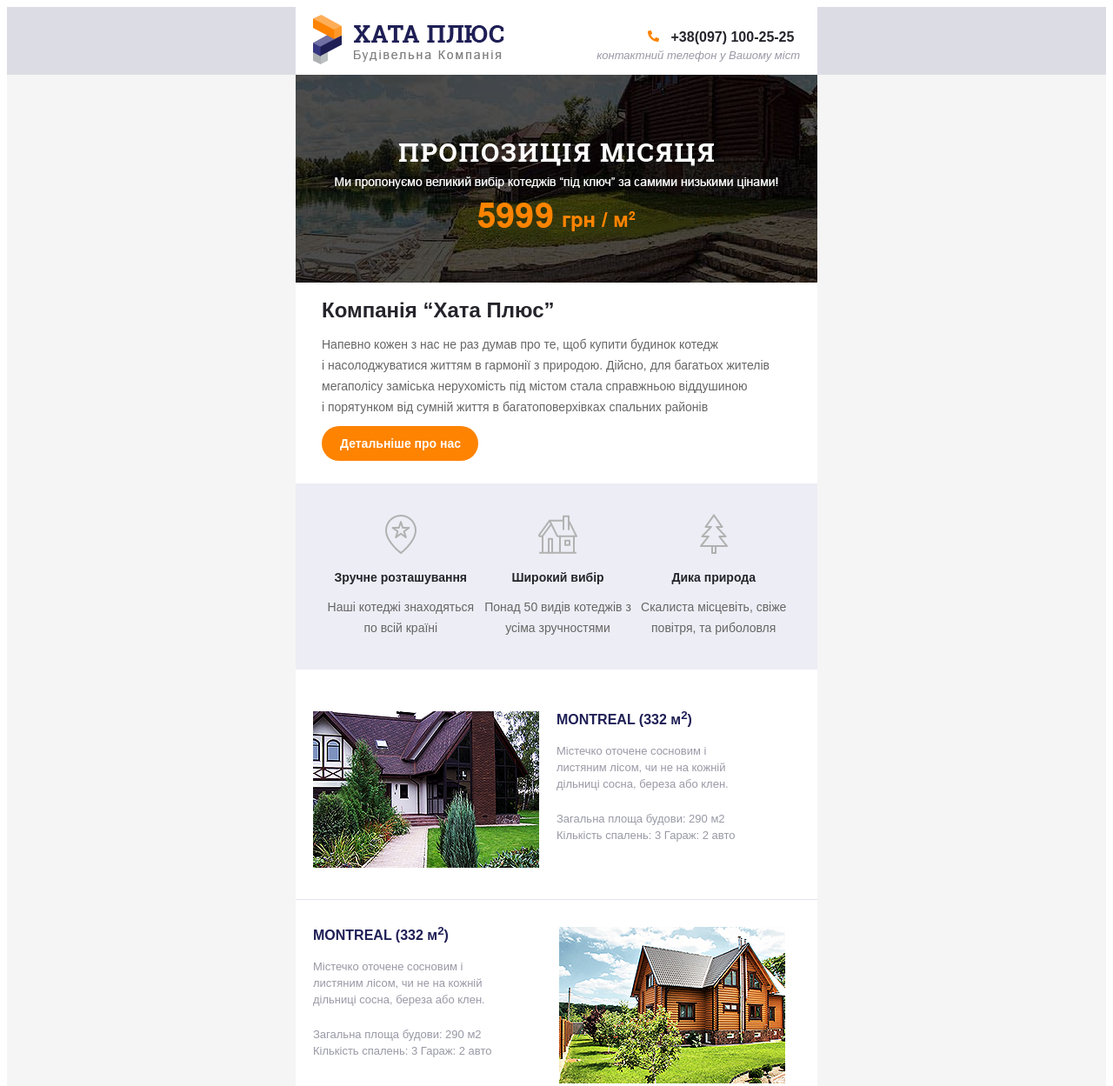
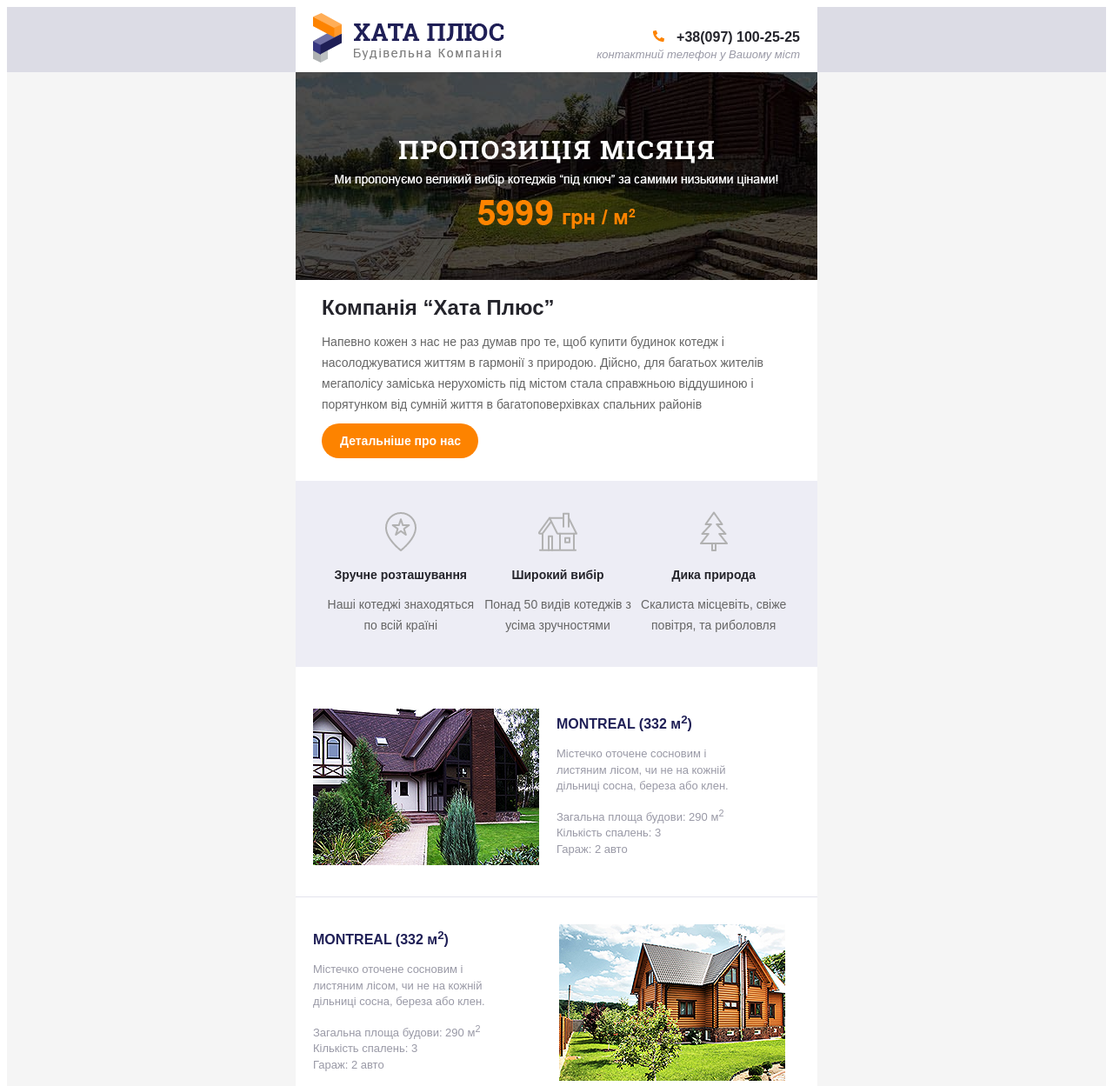
Before and after one commit to pusi-destroyer228/HataPlusEmail, a plain HTML site: page index.html in a window 1280 px wide. Shown: the top 1249 px of the page at 87% size. Drawn offline with Linux system fonts and the light colour scheme.

Commit message:
HataPlusEmail

```diff
--- a/css/HataPlusEmail.css
+++ b/css/HataPlusEmail.css
@@ -71,7 +71,6 @@ h3 {
 .tel {
     margin-top: 0;
     font-size: 13px;
-    line-height: 18px;
     color: #9999a6;
     font-style: italic;
     font-family: "Arial";
@@ -84,7 +83,7 @@ h3 {
 
 .tdTel {
     padding-right: 20px;
-    padding-left: 60px;
+    text-align: right;
 }
 
 .ddt {
@@ -150,6 +149,10 @@ h3 {
     height: 140px;
 }
 
+.padding {
+    padding-right: 20px;
+}
+
 .icon1 {
     text-align: center;
     padding-top: 35px;
@@ -202,9 +205,8 @@ h3 {
 
 .huila {
     width: 260px;
-    height: 65px;
     font-size: 13px;
-    line-height: 19px;
+    line-height: 1.4em;
     color: #9999a6;
     font-family: "Arial";
     padding-left: 20px;
@@ -370,7 +372,7 @@ h3 {
 }
 
 .footer {
-    padding-left: 220px;
+    text-align: center;
     width: 600px;
     height: 46px;
     background-color: #000014;
--- a/index.html
+++ b/index.html
@@ -40,10 +40,10 @@
                 <table class="wrapper" border="0" cellpadding="0" cellspacing="0" align="center" width="100%">
                     <td class="ddt">
                         <h1 class="zago">Компанія “Хата Плюс”</h1>
-                        <p class="main-text">Напевно кожен з нас не раз думав про те, щоб купити будинок котедж </p>
-                        <p class="main-text">і насолоджуватися життям в гармонії з природою. Дійсно, для багатьох жителів</p>
-                        <p class="main-text">мегаполісу заміська нерухомість під містом стала справжньою віддушиною</p>
-                        <p class="main-text">і порятунком від сумній життя в багатоповерхівках спальних районів</p>
+                        <p class="main-text padding">Напевно кожен з нас не раз думав про те, щоб купити будинок котедж
+                        і насолоджуватися життям в гармонії з природою. Дійсно, для багатьох жителів
+                        мегаполісу заміська нерухомість під містом стала справжньою віддушиною
+                        і порятунком від сумній життя в багатоповерхівках спальних районів</p>
                     </td>
                 </table>
                 <table class="buttooon wrapper" border="0" cellpadding="0" cellspacing="0" align="center" width="100%">
@@ -73,8 +73,9 @@
                                 <td>
                                     <h2 class="h2-house">MONTREAL (332 м<sup>2</sup>)</h2>
                                     <p class="huila">Містечко оточене сосновим і листяним лісом, чи не на кожній дільниці сосна, береза або клен.</p>
-                                    <p class="huila">Загальна площа будови: 290 м2
+                                    <p class="huila">Загальна площа будови: 290 м<sup>2</sup>
                                         Кількість спалень: 3
+                                        <br>
                                         Гараж: 2 авто</p>
                                 </td>
                         </table>
@@ -83,8 +84,9 @@
                             <td>
                                 <h2 class="h2-house">MONTREAL (332 м<sup>2</sup>)</h2>
                                 <p class="huila">Містечко оточене сосновим і листяним лісом, чи не на кожній дільниці сосна, береза або клен.</p>
-                                <p class="huila">Загальна площа будови: 290 м2
+                                <p class="huila">Загальна площа будови: 290 м<sup>2</sup>
                                     Кількість спалень: 3
+                                    <br>
                                     Гараж: 2 авто</p>
                             </td>
                             <td><img style="padding-left: 20px;" src="https://raw.githubusercontent.com/pusi-destroyer228/HataPlusEmail/594bbe0ce1f4b848292f911167d76f06d28559de/img/Curves%201.png" alt=""></td>
@@ -95,8 +97,9 @@
                             <td>
                                 <h2 class="h2-house">MONTREAL (332 м<sup>2</sup>)</h2>
                                 <p class="huila">Містечко оточене сосновим і листяним лісом, чи не на кожній дільниці сосна, береза або клен.</p>
-                                <p class="huila">Загальна площа будови: 290 м2
+                                <p class="huila">Загальна площа будови: 290 м<sup>2</sup>
                                     Кількість спалень: 3
+                                    <br>
                                     Гараж: 2 авто</p>
                             </td>
                         </table>
@@ -125,7 +128,7 @@
                         <table class="circle-height1" border="0" cellpadding="0" cellspacing="0" align="center" width="100%">
                             <td class="circle-height">
                                 <a class="circle" href="#"><img class="twitter" src="https://raw.githubusercontent.com/pusi-destroyer228/HataPlusEmail/594bbe0ce1f4b848292f911167d76f06d28559de/img/icon.png" alt=""></a>
-                                <a class="circle" href="#"><img class="facebook" src="img/facebook.png" alt=""></a>
+                                <a class="circle" href="#"><img class="facebook" src="https://raw.githubusercontent.com/pusi-destroyer228/HataPlusEmail/c70b7d5f4e4fd0b31a1c5e51c83026de8ef7c436/img/facebook.png" alt=""></a>
                                 <a class="circle" href="#"><img class="wi-fi" src="https://raw.githubusercontent.com/pusi-destroyer228/HataPlusEmail/594bbe0ce1f4b848292f911167d76f06d28559de/img/icon%20(2).png" alt=""></a>
                                 <a class="circle" href="#"><img class="pinterest" src="https://raw.githubusercontent.com/pusi-destroyer228/HataPlusEmail/594bbe0ce1f4b848292f911167d76f06d28559de/img/icon%20(3).png" alt=""></a>
                                 <a class="circle" href="#"><img class="google-plus" src="https://raw.githubusercontent.com/pusi-destroyer228/HataPlusEmail/594bbe0ce1f4b848292f911167d76f06d28559de/img/icon%20(4).png" alt=""></a>
```
